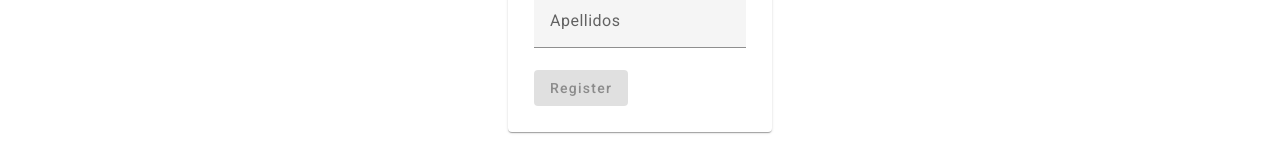
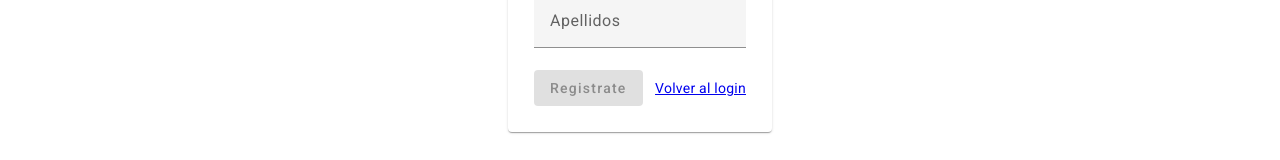
Before and after one commit to gonzalopezgil/G15-Web-2022-23, an Angular app in the folder frontend/: page /register in a window 1280 px wide. Shown: the part 669-829 px from the top of the page. Built offline with nearby package versions, Linux system fonts and the light colour scheme.

Commit message:
Merge fixes

```diff
--- a/frontend/src/app/components/forms/login-form/login-form.component.scss
+++ b/frontend/src/app/components/forms/login-form/login-form.component.scss
@@ -2,17 +2,3 @@
     display: flex;
     justify-content: center;
 }
-
-form{
-  display: flex;
-  flex-direction: column;
-  align-items: flex-start;
-}
-
-.row {
-  display: flex;
-  flex-direction: row;
-  justify-content: space-between;
-  align-items: center;
-  width: 100%;
-}
--- a/frontend/src/app/components/forms/register-form/register-form.component.html
+++ b/frontend/src/app/components/forms/register-form/register-form.component.html
@@ -66,8 +66,10 @@
                 </mat-error>
             </mat-form-field>
 
-            <!-- Hide the button after been clicked and wait for response showing a spinner -->
-            <button mat-raised-button color="primary" type="submit" [disabled]="!this.registerForm.valid">Register</button>
+            <div class="row">
+              <button mat-raised-button color="primary" type="submit" [disabled]="!this.registerForm.valid">Registrate</button>
+              <a [routerLink]="['/register']"> Volver al login</a>
+            </div>
         </form>
     </mat-card-content>
 </mat-card>
--- a/frontend/src/app/components/toolbar/toolbar.component.html
+++ b/frontend/src/app/components/toolbar/toolbar.component.html
@@ -11,10 +11,15 @@
                 <mat-icon>login</mat-icon>
                 <span>Login</span>
             </button>
-            <button mat-menu-item routerLink="/register">
+            <button *ngIf="!isLoggedIn" mat-menu-item routerLink="/register">
                 <mat-icon>person_add</mat-icon>
                 <span>Register</span>
             </button>
+            <button *ngIf="isLoggedIn" mat-menu-item routerLink="/login" (click)="logout()">
+              <mat-icon>logout</mat-icon>
+              <span>Logout</span>
+          </button>
+
         </mat-menu>
 
         <img [matMenuTriggerFor]="menu" src="favicon.ico">
--- a/frontend/src/app/components/toolbar/toolbar.component.ts
+++ b/frontend/src/app/components/toolbar/toolbar.component.ts
@@ -1,4 +1,5 @@
 import { Component } from '@angular/core';
+import { AuthService } from 'src/app/services/auth.service';
 
 @Component({
   selector: 'app-toolbar',
@@ -9,11 +10,15 @@ export class ToolbarComponent {
 
   isLoggedIn: Boolean = false;
 
-  constructor() {
+  constructor(private authService: AuthService) {
     if (sessionStorage.getItem('token')) {
       this.isLoggedIn = true;
     }
   }
 
+  logout() {
+    this.authService.logout();
+  }
+
 
 }
--- a/frontend/src/styles.scss
+++ b/frontend/src/styles.scss
@@ -39,3 +39,17 @@ mat-card-content{
     grid-gap: 10px;
     justify-content: center;
 }
+
+form{
+  display: flex;
+  flex-direction: column;
+  align-items: flex-start;
+}
+
+.row {
+  display: flex;
+  flex-direction: row;
+  justify-content: space-between;
+  align-items: center;
+  width: 100%;
+}
```
